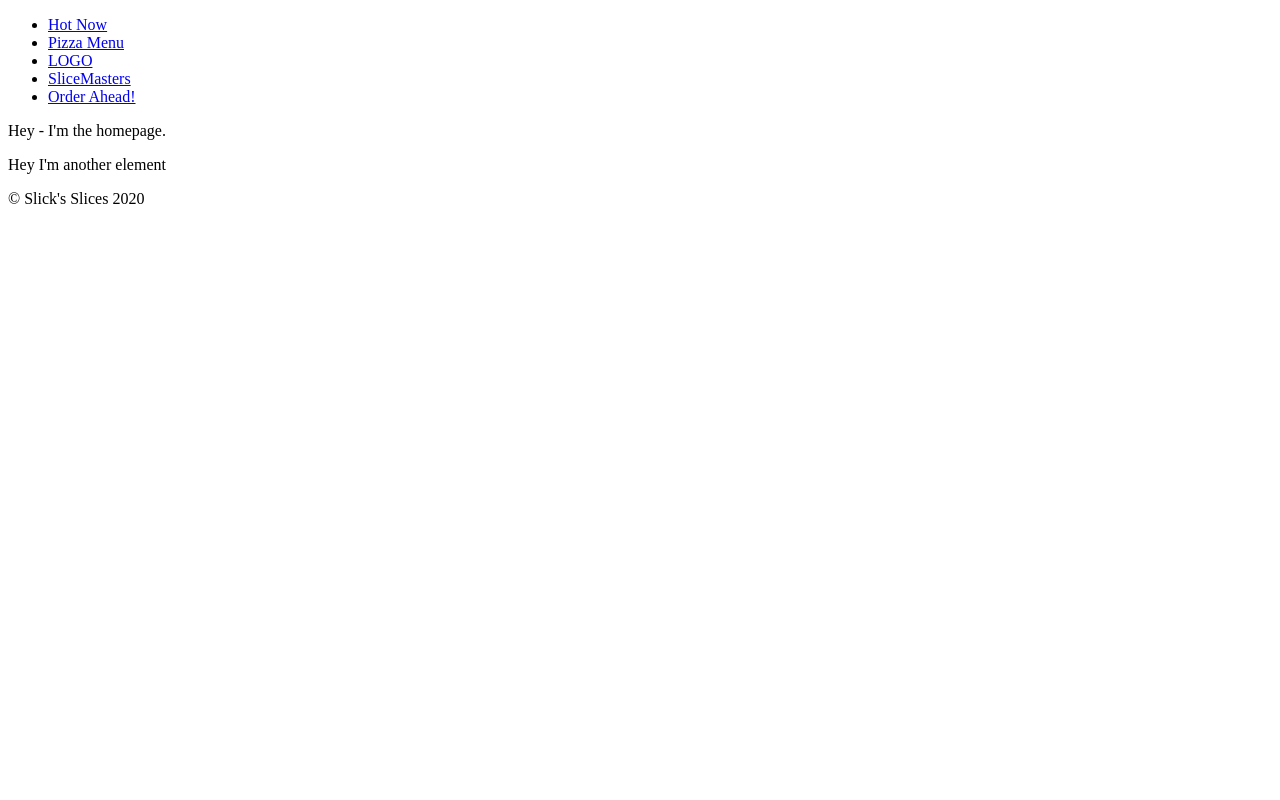
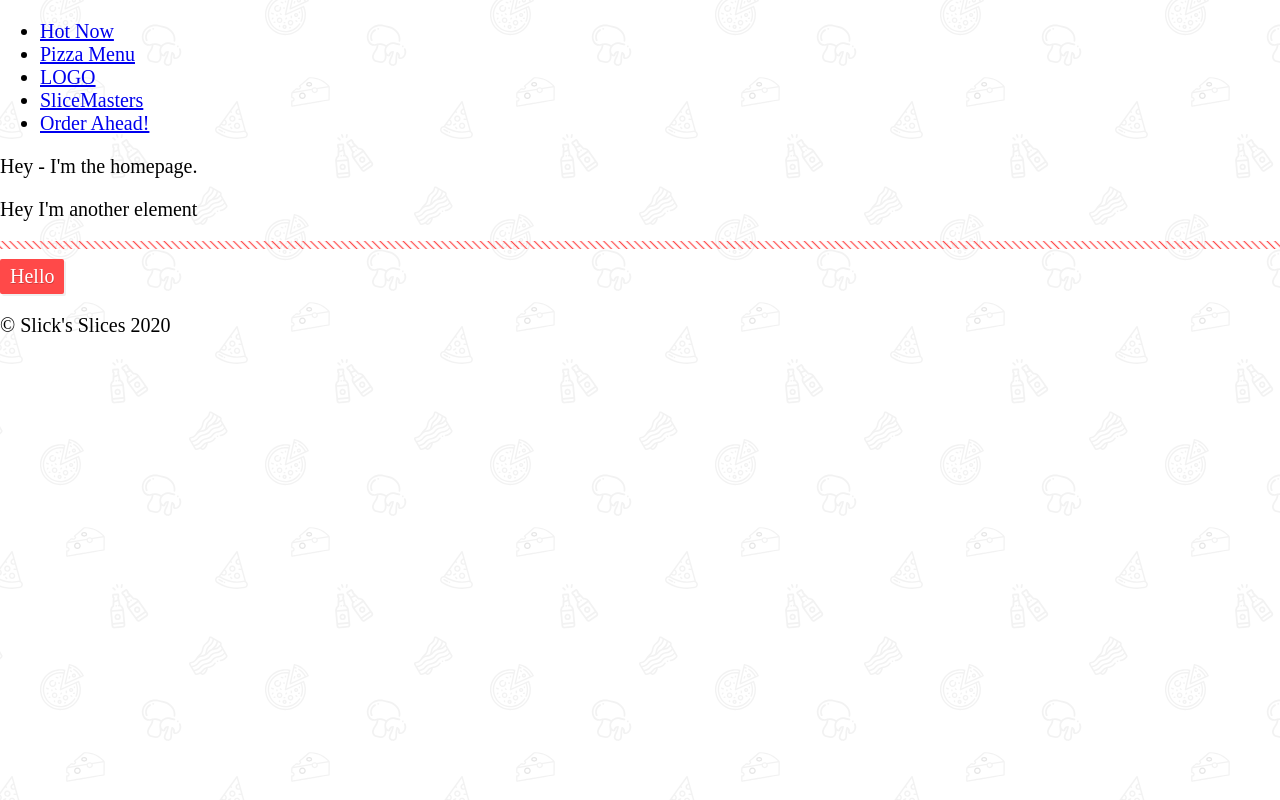
Before and after one commit to sudosoph/gatsby-react, a Gatsby site in the folder gatsby/: page / in a window 1280 px wide. Built offline with nearby package versions, Linux system fonts and the light colour scheme; Gatsby itself is replaced by a stand-in of ours.

Commit message:
Added CSS using styled-components createGlobalStyle, imported into Layout

```diff
--- a/gatsby/src/components/Layout.js
+++ b/gatsby/src/components/Layout.js
@@ -1,10 +1,14 @@
 import React from 'react';
 import Footer from './Footer';
 import Nav from './Nav';
+import 'normalize.css';
+import GlobalStyles from '../styles/GlobalStyles';
 
 export default function Layout({ children }) {
   return (
     <div>
+      <GlobalStyles />
+      {/* <Typography /> */}
       <Nav />
       {children}
       <Footer />
--- a/gatsby/src/pages/index.js
+++ b/gatsby/src/pages/index.js
@@ -5,6 +5,8 @@ export default function HomePage() {
     <>
       <p>Hey - I'm the homepage.</p>
       <p>Hey I'm another element</p>
+      <hr />
+      <button type="button">Hello</button>
     </>
   );
 }
--- /dev/null
+++ b/gatsby/src/styles/GlobalStyles.js
@@ -0,0 +1,89 @@
+import { createGlobalStyle } from 'styled-components';
+import bg from '../assets/images/bg.svg';
+import stripes from '../assets/images/stripes.svg';
+
+const GlobalStyles = createGlobalStyle`
+    :root {
+        --red: #FF4949;
+        --black: #2E2E2E;
+        --yellow: #ffc600;
+        --white: #fff;
+        --grey: #efefef;
+    }
+html {
+    background-image: url(${bg});
+    background-size: 450px;
+    background-attachment: fixed;
+    font-size: 10px;
+}
+
+body {
+    font-size: 2rem;
+}
+
+fieldset {
+    border-color: rgba(0,0,0,0.1);
+    border-width: 1px;
+}
+
+button {
+    background: var(--red);
+    color: white;
+    border: 0;
+    padding: 0.6rem 1rem;
+    border-radius: 2px;
+    cursor: pointer;
+    --cast: 2px;
+    box-shadow: var(--cast) var(--cast) 0 var(--grey);
+    text-shadow: 0.5px 0.5px 0 rgba(0,0,0,0.2);
+    transition: all 0.2s;
+    &:hover {
+        --cast: 4px;
+    }
+}
+
+.gatsby-image-wrapper img[src*=base64\\,] {
+    image-rendering: -moz-crisp-edges;
+    image-rendering: pixelated;
+}
+
+/* Scrollbar Styles */
+body::-webkit-scrollbar {
+    width: 12px;
+}
+
+html {
+    scrollbar-width: thin;
+    scrollbar-color: var(--red) var(--white);
+}
+
+body::-webkit-scrollbar-track {
+    background: var(--white);
+}
+
+body::-webkit-scrollbar-thumb {
+    background-color: var(--red);
+    border-radius: 6px;
+    border: 3px solid var(--white);
+}
+
+hr {
+    border: 0;
+    height: 8px;
+    background-image: url(${stripes});
+    background-size: 1500px;
+}
+
+img {
+    max-width :100%;
+}
+
+.tilt {
+    transform: rotate(-2deg);
+    position: relative;
+    display: inline-block;
+}
+
+`;
+
+export default GlobalStyles;
--- /dev/null
+++ b/gatsby/src/styles/Typography.js
@@ -0,0 +1 @@
+import { createGlobalStyle } from 'styled-components';
```
